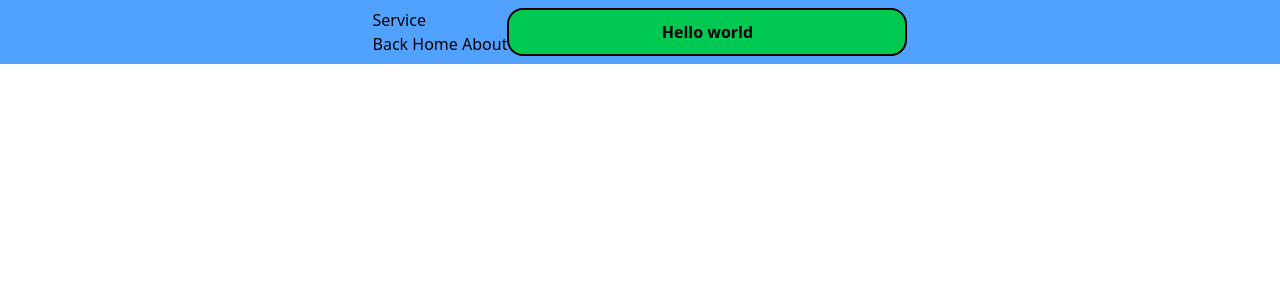
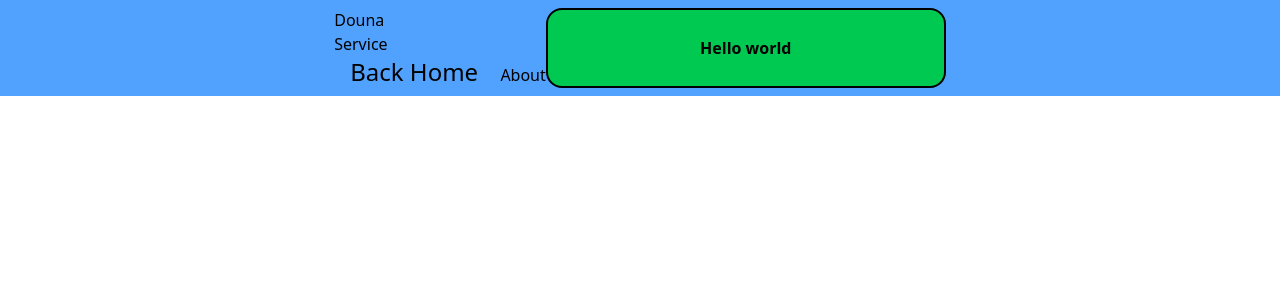
Before and after one commit to Douna011/Routeapp, a React (Vite) app: page /service in a window 1280 px wide. Shown: the top 300 px of the page. Built offline with nearby package versions, Linux system fonts and the light colour scheme.

Commit message:
nested components

```diff
--- a/src/App.jsx
+++ b/src/App.jsx
@@ -1,21 +1,28 @@
 import './App.css';
 import { createBrowserRouter,RouterProvider } from "react-router-dom";
-import { HomePage,About,Service } from './pages';
+import { HomePage,About,Service, Layout } from './pages';
 
 const router = createBrowserRouter([
   {
     path:"/",
+    element:<Layout/>,
+    children:[
+       {
+    // path:"home",
+    index:true,
     element:<HomePage/>,
-
   },
-  {
-    path:"/about",
+       {
+    path:"about",
     element:<About/>,
   },
   {
-    path:"/service",
+    path:"service",
     element:<Service/>,
   }
+    ]
+  },
+
 ]);
 
 
--- a/src/pages/HomePage.jsx
+++ b/src/pages/HomePage.jsx
@@ -1,9 +1,10 @@
-import { Router,Link } from "react-router-dom"
+import { Link } from "react-router-dom"
 
 const HomePage = () => {
   return (
     <div>
       <h2 className="text-2xl hover:via-yellow-200 tra">Home Page</h2>
+      {/* <Outlet/> */}
       <Link to="/about" className="text-2xl text-yellow-400 p-1 gap-2">About</Link>
       <Link to="/Service">Service</Link>
     </div>
--- a/src/pages/Service.jsx
+++ b/src/pages/Service.jsx
@@ -4,7 +4,7 @@ const Service = () => {
   return (
     <div>
       <h1>Service</h1>
-     <Link to="/">Back Home </Link>
+     <Link to="/" className="text-2xl p-4">Back Home </Link>
      <Link to="/about">About</Link>
     </div>
   )
--- a/src/pages/index.js
+++ b/src/pages/index.js
@@ -8,3 +8,4 @@
 export { default as HomePage} from "./HomePage"
 export { default as About} from "./About"
 export { default as Service} from "./Service"
+export { default as Layout} from "./layout"
--- /dev/null
+++ b/src/pages/layout.jsx
@@ -0,0 +1,12 @@
+import { Outlet } from "react-router-dom"
+
+const layout = () => {
+  return (
+    <div>
+    <h1>Douna</h1>
+      <Outlet/>
+    </div>
+  )
+}
+
+export default layout
```
